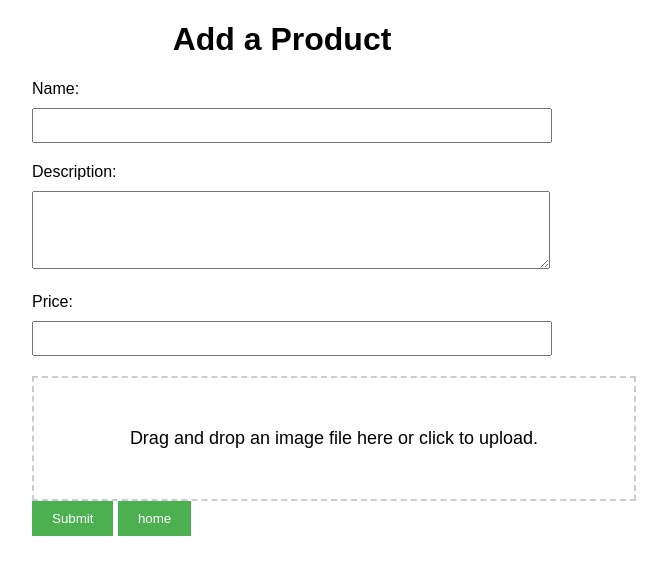
After one commit to Yabuale/Hagere, a PHP site: page /additem.html in a window 1280 px wide. The commit adds this page. Shown: the top 575 px of the page, without its empty margins (358-1025 px from the left). Run offline with PHP 8.4, Linux system fonts and the light colour scheme.

Commit message:
modified signup and added additem.html

```diff
--- /dev/null
+++ b/additem.html
@@ -0,0 +1,56 @@
+<!DOCTYPE html>
+<html>
+<head>
+  <title>Product Form</title>
+  <link rel="stylesheet" href="css/additem.css">
+</head>
+<body>
+  <h1>Add a Product</h1>
+
+  <form>
+    <label for="name">Name:</label>
+    <input type="text" id="name" name="name" required>
+
+    <label for="description">Description:</label>
+    <textarea id="description" name="description" rows="4" required></textarea>
+
+    <label for="price">Price:</label>
+    <input type="text" id="price" name="price" required>
+
+    <div class="file-drop-area" id="file-drop-area">
+      <span class="file-message">Drag and drop an image file here or click to upload.</span>
+      <input type="file" class="file-input" id="image" name="image" accept="image/*" required>
+    </div>
+
+    <input type="submit" value="Submit">
+    <a href="index.html"><input type="button" value="home"></a>
+  </form>
+
+  <script>
+    const fileDropArea = document.getElementById('file-drop-area');
+    const fileInput = document.getElementById('image');
+
+    fileDropArea.addEventListener('dragover', (e) => {
+      e.preventDefault();
+      fileDropArea.classList.add('highlight');
+    });
+
+    fileDropArea.addEventListener('dragleave', () => {
+      fileDropArea.classList.remove('highlight');
+    });
+
+    fileDropArea.addEventListener('drop', (e) => {
+      e.preventDefault();
+      fileDropArea.classList.remove('highlight');
+      const files = e.dataTransfer.files;
+      fileInput.files = files;
+    });
+
+    fileInput.addEventListener('change', () => {
+      if (fileInput.files.length > 0) {
+        fileDropArea.classList.add('highlight');
+      }
+    });
+  </script>
+</body>
+</html>
--- /dev/null
+++ b/css/additem.css
@@ -0,0 +1,77 @@
+body {
+    font-family: Arial, sans-serif;
+    margin: 20px;
+  }
+
+  h1 {
+    text-align: center;
+  }
+
+  form {
+    max-width: 500px;
+    margin: 0 auto;
+  }
+
+  label {
+    display: block;
+    margin-bottom: 10px;
+  }
+
+  input[type="text"],
+  input[type="file"] {
+    width: 100%;
+    padding: 8px;
+    margin-bottom: 20px;
+  }
+
+  textarea {
+    width: 100%;
+    padding: 8px;
+    margin-bottom: 20px;
+    resize: vertical;
+  }
+
+  input[type="submit"] {
+    background-color: #4CAF50;
+    color: white;
+    padding: 10px 20px;
+    border: none;
+    cursor: pointer;
+  }
+
+  input[type="button"]:hover {
+    background-color: #45a049;
+  }
+  input[type="button"] {
+    background-color: #4CAF50;
+    color: white;
+    padding: 10px 20px;
+    border: none;
+    cursor: pointer;
+  }
+
+  input[type="submit"]:hover {
+    background-color: #45a049;
+  }
+
+  .file-drop-area {
+    width: 100%;
+    padding: 50px;
+    border: 2px dashed #ccc;
+    text-align: center;
+    transition: all 0.3s;
+  }
+
+  .file-drop-area.highlight {
+    background-color: #eaf6ff;
+    border-color: #2196F3;
+  }
+
+  .file-drop-area .file-message {
+    font-size: 18px;
+    margin-top: 20px;
+  }
+
+  .file-input {
+    display: none;
+  }
--- a/css/signup.css
+++ b/css/signup.css
@@ -1,5 +1,5 @@
 body{
-background-image: url("images/Snow-Animation-Background.svg");
+background-image: url("images/signup.svg");
 background-attachment: fixed;
 background-size: cover;
 
```
Also changed, not shown: css/login.css (+2 -0 lines), css/images/signup.svg (added), images/signup.svg (renamed from images/Snow-Animation-Background.svg).
